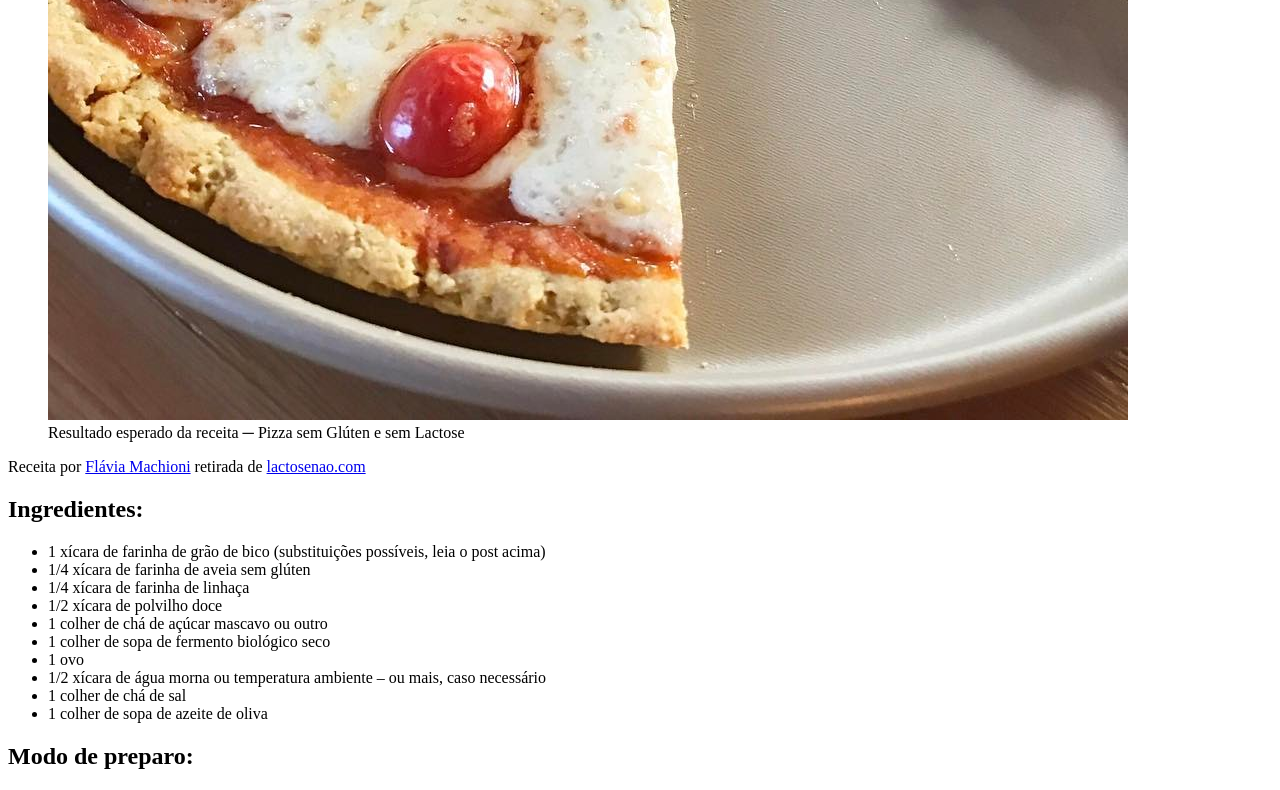
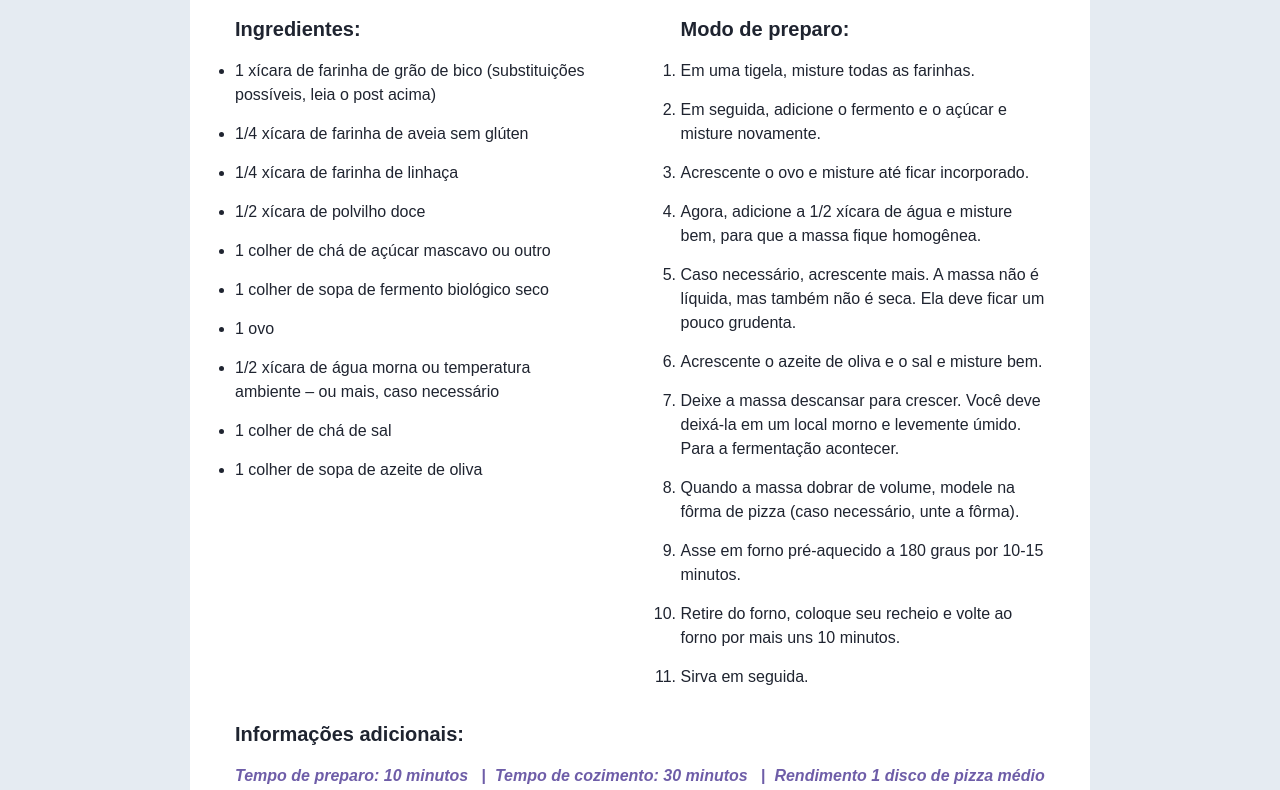
Before and after one commit to hiwoshu/cooking-page, a website built with Vite: page index.html in a window 1280 px wide. Shown: the part 740-1530 px from the top of the page. Built offline with nearby package versions, Linux system fonts and the light colour scheme.

Commit message:
Add css styles to the page

```diff
--- a/css/style.css
+++ b/css/style.css
@@ -0,0 +1,164 @@
+*{
+	margin: 0;
+	padding: 0;
+	border: 0;
+	outline: none;
+	box-sizing: border-box;
+}
+
+:root{
+	--dark_bg: #0a0e14;
+	--dark_fg: #d4d5d1;
+	--dark_orange: #ff8f40;
+	--dark_blue: #3ea7dc;
+	--dark_green: #89b73d;
+	--dark_red: #ff3333;
+	--dark_purple:#a37acc;
+	--dark_grey: #686868;
+	--dark_black: #01060e;
+	--light_bg: #e5ebf2;
+	--light_fg: #1f2430;
+	--light_orange: #fa8d3e;
+	--light_blue: #399ee6;
+	--light_green: #86b300;
+	--light_red: #f51818;
+	--light_purple:#6E5DA8;
+	--light_grey: #abb0b6;
+	--light_black: #0a0e14;
+	-webkit-font-smoothing: antialiased;
+}
+
+body{
+	background: var(--light_bg);
+	font-family: sans-serif;
+	color: var(--light_fg);
+}
+
+.container{
+	width: 900px;
+	margin: 30px auto;
+	padding: 50px 0 1px;
+	background: #fff;
+	border-radius: 0.9375rem;
+}
+
+header{
+	width: 850px;
+	margin: auto;
+	display: flex;
+	flex-direction: column;
+}
+
+h1{
+	font-size: 28px;
+}
+
+h2{
+	font-size: 20px;
+}
+
+h1, h2{
+	line-height: 3;
+}
+
+ul li, ol li, p{
+	font-size: 16px;
+	margin-bottom: 0.9375rem;
+	line-height: 1.5;
+}
+
+figure{
+	display: flex;
+	flex-direction: column;
+	align-items: end;
+}
+
+.cover img{
+	width: 53.125rem;
+	height: 31.25rem;
+	object-fit: cover;
+	object-position: 0 -3.125rem;
+	border-radius: 0.9375rem;
+}
+
+.detail{
+	width: 670px;
+	margin: auto;
+	margin-bottom: 30px;
+}
+
+.detail img{
+	border-radius: 0.9375rem;
+}
+
+figcaption {
+	font-size: 0.75rem;
+	color: var(--light_purple);
+	position: relative;
+	top: 0.3125rem;
+}
+
+.reference{
+	font-size: 14px;
+	position: relative;
+	top: 20px;
+}
+
+main{
+	width: 90%;
+	margin: 25px auto;
+	display: flex;
+	flex-direction: column;
+}
+
+.align{
+	display: flex;
+	flex-direction: row;
+	justify-content: space-between;
+}
+
+section{
+	width: 45%;
+	align-self: flex-start;
+}
+
+aside{
+	width: 45%;
+	align-self: flex-end;
+}
+
+.info{
+	width: 100%;
+	display: block;
+}
+
+.additionalInfo{
+	font-style: italic;
+	font-weight: bold;
+	color: var(--light_purple);
+	margin-bottom: 30px;
+}
+
+footer{
+	width: 100%;
+	height: 150px;
+	padding: 50px;
+	display: flex;
+	font-size: 12px;
+	align-items: center;
+	justify-content: center;
+}
+
+a {
+	color: #3EA7DC;
+	text-decoration: none;
+	font-family: Arial, Helvetica, sans-serif;
+}
+
+a:active {
+	color: #FF8F40;
+}
+
+a:visited {
+	color: #A37ACC;
+}
--- a/index.html
+++ b/index.html
@@ -20,12 +20,13 @@
 					<img src="assets/detail.jpg" alt="imagem de pizza sem gluten e sem lactose" />
 					<figcaption>Resultado esperado da receita ─ Pizza sem Glúten e sem Lactose</figcaption>
 				</figure>
-				Receita por
+				<p class="reference">Receita por
 				<a href="https://www.instagram.com/p/BTKebasF8wA/?utm_source=ig_embed&ig_rid=4501bf9e-d8c2-45ed-ab9f-3999445d6b11" target="_blank">Flávia Machioni</a>
 				 retirada de
-				<a href="https://www.lactosenao.com/receitas/como-fazer-massa-de-pizza-sem-gluten-e-lactose/" target="_blank">lactosenao.com</a>
+				<a href="https://www.lactosenao.com/receitas/como-fazer-massa-de-pizza-sem-gluten-e-lactose/" target="_blank">lactosenao.com</a></p>
 			</header>
 			<main>
+				<div class="align">
 					<section>
 						<h2>Ingredientes:</h2>
 						<ul>
@@ -57,9 +58,10 @@
 							<li>Sirva em seguida.</li>
 						</ol>
 					</aside>
+				</div>
 				<div class="info">
 					<h2>Informações adicionais:</h2>
-					<p class="info">Tempo de preparo: 10 minutos <span style="font-style: normal;">&nbsp;&nbsp;|&nbsp;</span> Tempo de cozimento: 30 minutos <span style="font-style: normal;">&nbsp;&nbsp;|&nbsp;</span> Rendimento 1 disco de pizza</p>
+					<p class="additionalInfo">Tempo de preparo: 10 minutos <span style="font-style: normal;">&nbsp;&nbsp;|&nbsp;</span> Tempo de cozimento: 30 minutos <span style="font-style: normal;">&nbsp;&nbsp;|&nbsp;</span> Rendimento 1 disco de pizza médio</p>
 
 					<figure class="detail">
 						<img src="assets/cover.png" alt="imagem de detalhe da pizza sem gluten e sem lactose" />
@@ -78,9 +80,9 @@
 					</ul>
 				</div>
 			</main>
+		</div>
 		<footer>
-				&copy;2022 Página por <a href="https://github.com/hiwoshu" target="_blank">Hiwoshu</a>
+			&copy;2022 Página por <a href="https://github.com/hiwoshu" target="_blank">&nbsp;Hiwoshu</a>
 		</footer>
-		</div>
   </body>
 </html>
```
Lines whose indentation alone changed are shown as unchanged.
